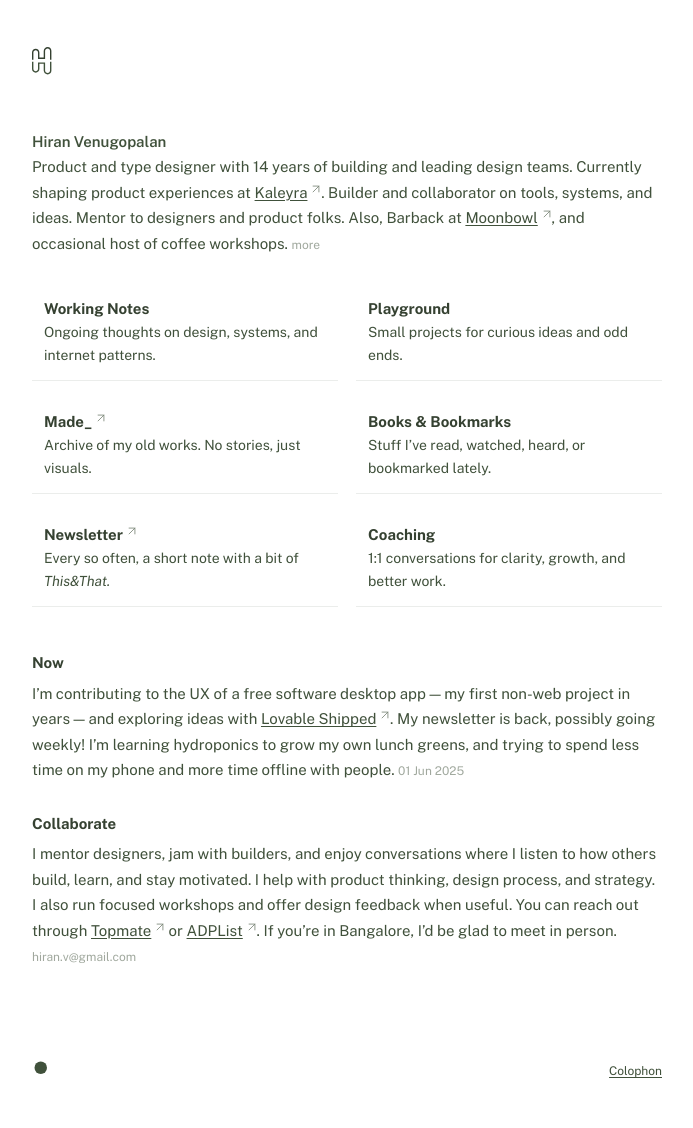
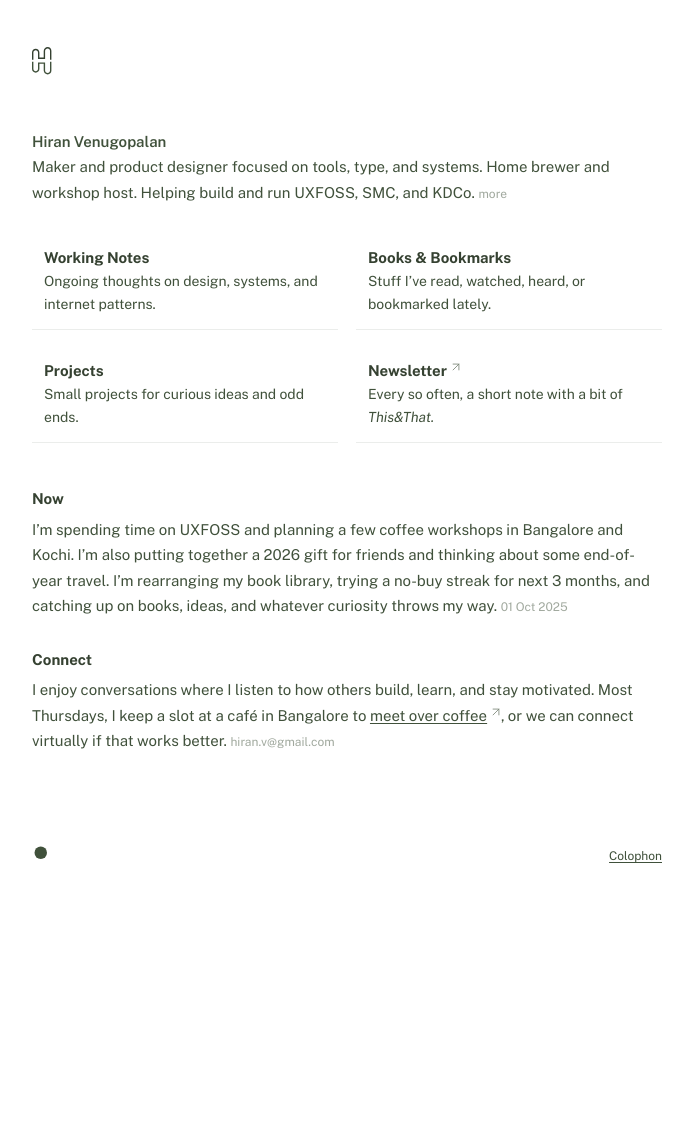
Before and after one commit to likeleto/website, a Jekyll site: the page built from pages/index.md, in a window 1280 px wide. Shown: the whole page, without its empty margins (293-986 px from the left). Built offline with Jekyll 4.4.1, drawn with Linux system fonts in a browser that asks for light colours; after the commit the page ends 958 px from its top, so only the background shows below that.

Commit message:
Update site content, styles
Removed unnecessary .DS_Store files, added new reading list and resource notes, and updated personal and index pages for clarity and current activities. Adjusted CSS for improved layout and footer spacing.

```diff
--- a/_config.yml
+++ b/_config.yml
@@ -113,6 +113,7 @@ katex: true
 # Exclude from processing
 exclude:
 - _notes/90 Private
+- .last_build_time
 #   - .sass-cache/
 #   - .jekyll-cache/
 #   - gemfiles/
--- a/assets/css/custom.css
+++ b/assets/css/custom.css
@@ -3,14 +3,12 @@
 /* Back Button Styles */
 .back-button-container {
   position: relative;
-  margin-bottom: var(--space-md);
 }
 
 .back-button {
   display: inline-flex;
   align-items: center;
   gap: var(--space-xs);
-  padding: var(--space-xs) var(--space-sm);
   color: var(--text);
   text-decoration: none;
   font-size: var(--scale-sm);
@@ -39,7 +37,7 @@
 
 /* H1 Margin */
 h1 {
-  margin-bottom: var(--space-xl);
+  margin-bottom: var(--space-lg);
 }
 
 /* Global External Link Icons */
--- a/assets/css/style.css
+++ b/assets/css/style.css
@@ -305,6 +305,7 @@ a:hover {
 
 .footer {
   margin-top: calc(var(--space-xl) * 2);
+  margin-bottom: var(--space-xl);
   text-align: center;
   display: flex;
   align-items: center;
--- a/pages/about.md
+++ b/pages/about.md
@@ -4,25 +4,18 @@ permalink: /about
 title: About Hiran Venugopalan
 content -type: static
 ---
-I’m a designer working on platform experience at [Kaleyra](https://www.kaleyra.com/). Most of my work sits somewhere between how things are built, how they’re used, and how everything fits together.
+
+I've been working in design since 2010, leading teams and building products at the intersection of design, technology, and community. This year, I co-founded [UXFOSS](https://hiran.in/uxfoss), a community for people working on user experience in free and open source software.
+
+My path into design started with curiosity about free software and early internet communities. That led me to [Swathanthra Malayalam Computing](https://smc.org.in/), where I helped revamp the community and eventually designed [Dyuthi](https://smc.org.in/fonts/#dyuthi), one of the first fully-featured ornamental Unicode Malayalam typefaces. Later, I released [Rufscript](https://fontlibrary.org/en/font/rufscript), a Latin display typeface.
 
 ![Hiran Venugopalan, 2020](/assets/img/hiran-2020-asif.png)
 
-I’ve been doing design work since 2010 - fifteen years of sketching, shipping, messing up, fixing, and figuring things out again. Before Kaleyra, I worked on civic tech platforms, publishing tools, and communication products - across teams that were just starting up, and others figuring out scale.
+I co-founded Saltmangotree, one of India's early digital marketing studios, where I led design and technology until it was acquired by a French company. The name comes from [a line in a Malayalam movie](https://www.youtube.com/watch?v=GsU5-kndYHw)—a small inside joke that stuck around longer than we expected. Since then, I've worked across different contexts—leading and managing teams, building communication products, publishing tools, and civic tech platforms.
 
-A while ago, I co-founded Saltmangotree, one of the early digital marketing studios in India. I led design and tech there and stayed on until it was acquired by a French company. Yes, we named it after a line from an Malayalam movie — an inside joke that stuck.
+Over the years, I've worked on projects like [Malayaleegraphy](https://facebook.com/malayaleegraphy), [Chali Machine](https://behance.net/gallery/40300789/the-chali-machine), and [Kerala Designer Co.](https://www.instagram.com/kdco_official/) Most were experiments and collaborations, born from the urge to build something and see what happens.
 
-My path into all this started with curiosity around free software. That, combined with the early days of internet communities, led me to people asking similar questions. One thing led to another, and I found myself contributing to [Swathanthra Malayalam Computing](https://smc.org.in/) - a community building tools for Malayalam computing. I focused on type design and helped shape the group's direction from a community side.
-In 2009, I designed [Dyuthi Unicode Malayalam font](https://smc.org.in/fonts/#dyuthi), a Unicode Malayalam display font during Google Summer of Code. It was one of the first in that category—built with full complexity. I later released [Rufscript](https://fontlibrary.org/en/font/rufscript), a Latin display typeface.
+For the past four years, I've been exploring home brewing—experimenting with methods, learning from what works and what doesn't, and occasionally hosting small sessions to share techniques and experiences with others. It's part of the same practice: try something, adjust, and see what emerges.
 
-I’ve also worked on side projects like [Malayaleegraphy](https://facebook.com/malayaleegraphy), [Chali Machine](https://behance.net/gallery/40300789/the-chali-machine), and [Kerala Designer Co.](https://www.instagram.com/kdco_official/). Some were experiments, some collaborations, most came out of the itch to build and see what happens.
-
-Over the years, I’ve spent time mentoring designers and early product folks — not just about tools or portfolios, but around the stuff that’s harder to Google. It usually comes from leading and managing design teams, and I try to adapt based on where someone is and what they’re trying to figure out. I enjoy these conversations - part advice, part collaboration, and often the start of something bigger.
-
-Outside of work, I help out at [Moonbowl](https://www.instagram.com/moonbowl.in/), a cloud kitchen run by my partner. On busy days, I turn into the barback, the packer - whatever keeps the day running. I also enjoy manual coffee brewing and run occasional workshops for people who want to explore it.
-
-I also read, watch films, and travel — always as a tourist, even in the cities I’ve lived in for years.
-
-### Personal Branding
-The logo is made of two mirrored ഹ character, the first letter of my name in Malayalam.
-Together, they form an H - a simple bridge between scripts and identities.
+---
+*My logo is made from two mirrored ഹ characters, the first letter of my name in Malayalam. Together, they form an H—a simple bridge between scripts and identities.*
--- a/pages/index.md
+++ b/pages/index.md
@@ -5,7 +5,7 @@ title: Hiran Venugopalan
 ---
 <p>
   <strong>Hiran Venugopalan</strong><br>
-  Product and type designer with 14 years of building and leading design teams. Currently shaping product experiences at  <a href="https://www.kaleyra.com/">Kaleyra</a>. Builder and collaborator on tools, systems, and ideas. Mentor to designers and product folks. Also, Barback at <a href="https://www.instagram.com/moonbowl.in/">Moonbowl</a>, and occasional host of coffee workshops. <span class="small-link"><a href="/about">more</a></span>
+  Maker and product designer focused on tools, type, and systems. Home brewer and workshop host. Helping build and run UXFOSS, SMC, and KDCo. <span class="small-link"><a href="/about">more</a></span>
 </p>
 
 <div class="card-grid">
@@ -13,27 +13,18 @@ title: Hiran Venugopalan
     <h4>Working Notes</h4>
     <p>Ongoing thoughts on design, systems, and internet patterns.</p>
   </a>
-  <a href="/projects" class="card">
-    <h4>Playground</h4>
-    <p>Small projects for curious ideas and odd ends.</p>
-  </a>
-  <a href="https://made.hiran.in" class="card">
-    <h4>Made_</h4>
-    <p>Archive of my old works. No stories, just visuals.</p>
-  </a>
   <a href="/logs" class="card">
     <h4>Books & Bookmarks</h4>
     <p>Stuff I’ve read, watched, heard, or bookmarked lately.</p>
+  </a>
+  <a href="/projects" class="card">
+    <h4>Projects</h4>
+    <p>Small projects for curious ideas and odd ends.</p>
   </a>
   <a href="https://hiran.substack.com/" class="card">
     <h4>Newsletter</h4>
     <p>Every so often, a short note with a bit of <i>This&That.</i></p>
   </a>
-  <a href="/contact" class="card">
-    <h4>Coaching</h4>
-    <p>1:1 conversations for clarity, growth, and better work.</p>
-  </a>
-
 </div>
 
 
@@ -44,7 +35,7 @@ title: Hiran Venugopalan
   {{ content_with_date | markdownify }}
 </div>
 
-<h3>Collaborate</h3>
+<h3>Connect</h3>
 <p>
-I mentor designers, jam with builders, and enjoy conversations where I listen to how others build, learn, and stay motivated. I help with product thinking, design process, and strategy. I also run focused workshops and offer design feedback when useful. You can reach out through <a href="https://topmate.io/hiran">Topmate</a> or <a href="https://adplist.org/mentors/hiran-venugopalan">ADPList</a>. If you’re in Bangalore, I’d be glad to meet in person. <span class="small-link"><a href="/contact">hiran.v@gmail.com</a></span>
+I enjoy conversations where I listen to how others build, learn, and stay motivated. Most Thursdays, I keep a slot at a café in Bangalore to <a href="https://cal.com/hfactor/hello">meet over coffee</a>, or we can connect virtually if that works better. <span class="small-link"><a href="/contact">hiran.v@gmail.com</a></span>
 </p>
--- a/pages/now.md
+++ b/pages/now.md
@@ -2,7 +2,7 @@
 layout: Post
 permalink: /now
 title: Now
-date: 2025-06-01
+date: 2025-10-01
 content-type: static
 ---
-I’m contributing to the UX of a free software desktop app — my first non-web project in years — and exploring ideas with [Lovable Shipped](https://shipped.lovable.app/). My newsletter is back, possibly going weekly! I’m learning hydroponics to grow my own lunch greens, and trying to spend less time on my phone and more time offline with people.
+I’m spending time on UXFOSS and planning a few coffee workshops in Bangalore and Kochi. I’m also putting together a 2026 gift for friends and thinking about some end-of-year travel. I’m rearranging my book library, trying a no-buy streak for next 3 months, and catching up on books, ideas, and whatever curiosity throws my way.
```
Also changed, not shown: _notes/20 Library/A Reading List on GenAI for Data Visualization.md (added, +10 -0 lines), _notes/20 Library/Doomprompting Is the New Doomscrolling..md (added, +10 -0 lines), _notes/20 Library/Svgl.md (added, +10 -0 lines), Gemfile.lock, 9 other files.
